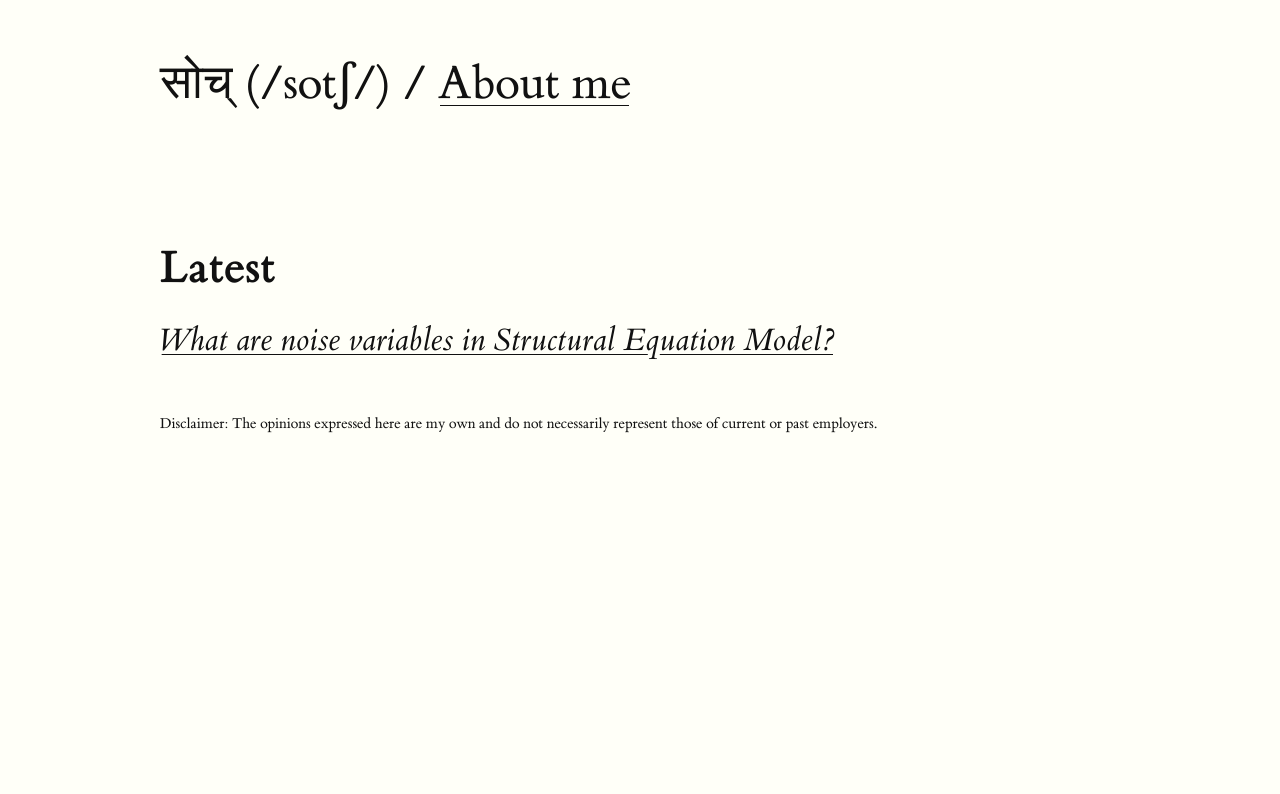
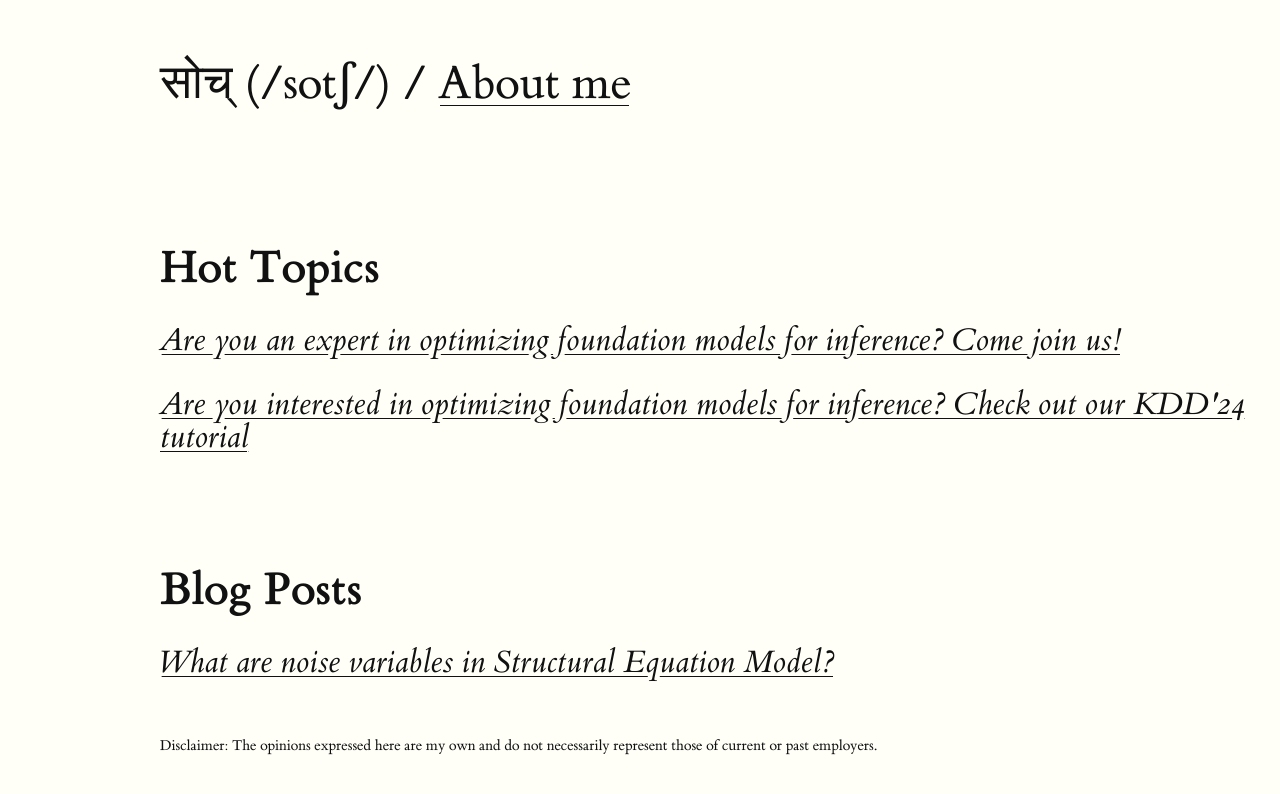
Before and after one commit to kailashbuki/kailashbuki.github.io, a Jekyll site: the page built from index.html, in a window 1280 px wide. Shown: the top 794 px of the page. Built offline with Jekyll 4.4.1, drawn with Linux system fonts in a browser that asks for light colours.

Commit message:
Add hot topics

```diff
--- a/_layouts/default.html
+++ b/_layouts/default.html
@@ -12,6 +12,7 @@
     <link rel="stylesheet" href="{{ site.baseurl }}/assets/tufte.css"/>
     <link rel="stylesheet/less" href="{{ site.baseurl }}/assets/index.css"/>
     <link rel="alternate" type="application/rss+xml" title="{{ site.name }} - {{ site.description }}" href="{{ site.baseurl }}/feed.xml" />
+    <!-- <link href="https://maxcdn.bootstrapcdn.com/font-awesome/4.3.0/css/font-awesome.min.css" rel="stylesheet" type="text/css"> -->
     <script>
       MathJax = {
         tex: {
@@ -19,7 +20,7 @@
         }
       };
     </script>
-    <script src="https://polyfill.io/v3/polyfill.min.js?features=es6"></script>
+    <!-- <script src="https://polyfill.io/v3/polyfill.min.js?features=es6"></script> -->
     <script id="MathJax-script" async src="https://cdn.jsdelivr.net/npm/mathjax@3/es5/tex-chtml.js"></script>
   </head>
 
--- a/index.html
+++ b/index.html
@@ -6,11 +6,18 @@ layout: default
 <!-- <p class="subtitle">{{ site.description }}</p> -->
 
 <section>
-  <h1><b>Latest</b></h1>
+  <h1><b>Hot Topics</b></h1>
+  <div class="posts">
+    <h2><a href="https://www.amazon.jobs/en/jobs/2671082/applied-scientist-ii-ai-research-education" target="_blank">Are you an expert in optimizing foundation models for inference? Come join us!</a></h2>
+    <h2><a href="https://sites.google.com/view/kdd-2024-tutorial-inf-opt-/home" target="_blank">Are you interested in optimizing foundation models for inference? Check out our KDD'24 tutorial</a></h2>
+</section>
+
+<section>
+  <h1><b>Blog Posts</b></h1>
   <div class="posts">
     <!-- <ul> -->
       {% for post in site.posts %}
-        <h2><a href="{{ site.baseurl }}{{ post.url }}">{{ post.title }}</a></h2>
+        <h2><i class="fa fa-home"></i> <a href="{{ site.baseurl }}{{ post.url }}">{{ post.title }}</a></h2>
       {% endfor %}
     <!-- </ul> -->
   </div>
```
